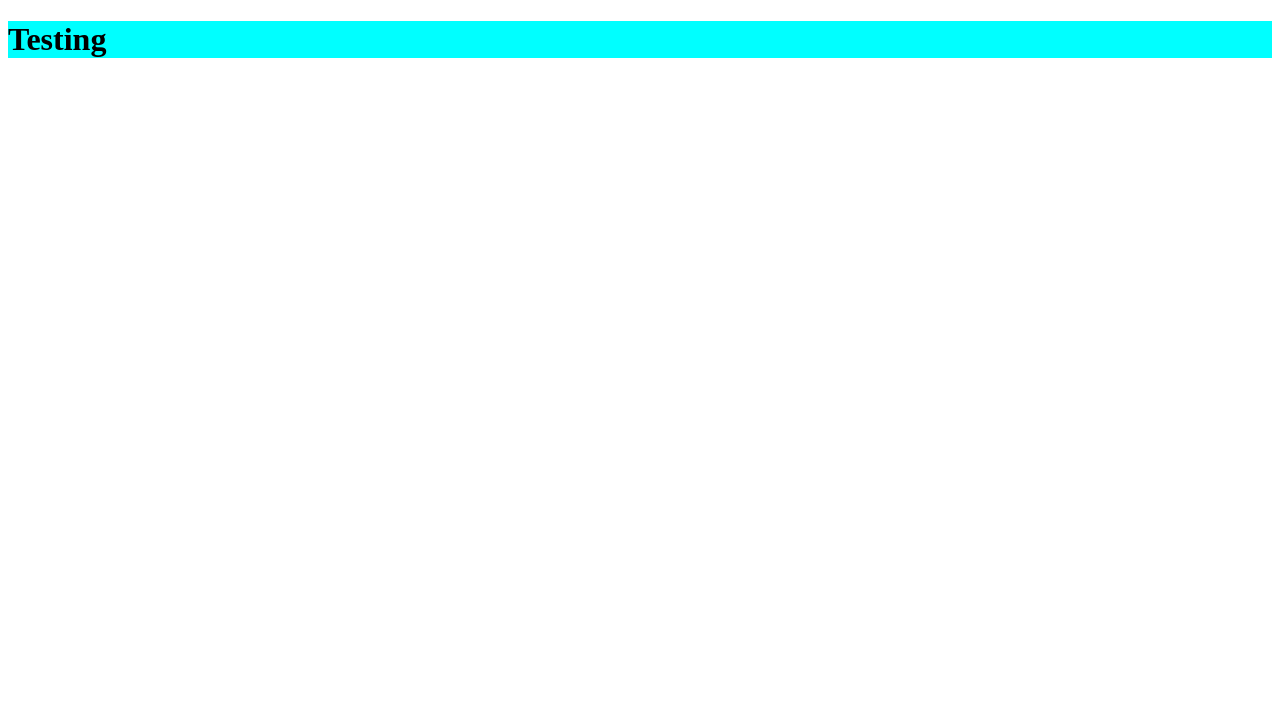
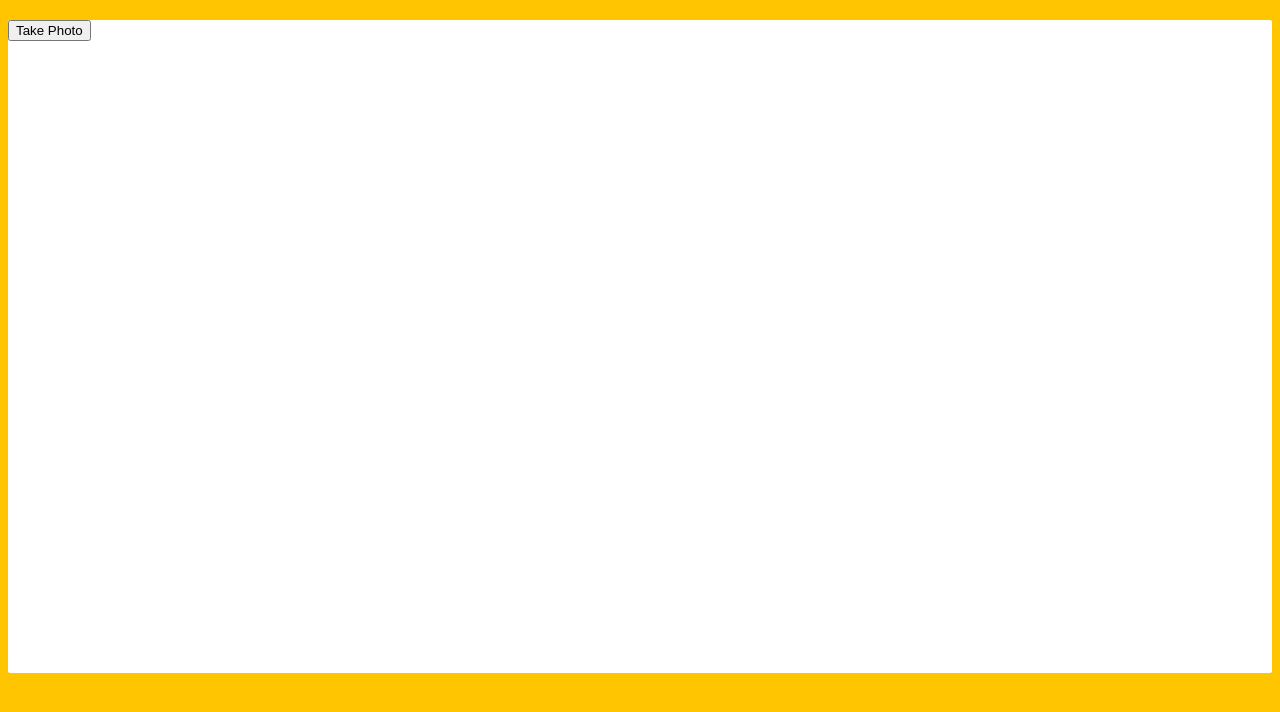
Before and after one commit to LJ-Fryer/js30-webcam-fun, a plain HTML site: page index.html in a window 1280 px wide. Drawn offline with Linux system fonts and the light colour scheme.

Commit message:
Skeleton

```diff
--- a/index.html
+++ b/index.html
@@ -8,7 +8,37 @@
     <link rel="stylesheet" href="./style.css" />
   </head>
   <body>
-    <h1>Testing</h1>
+    <div class="photobooth">
+      <div class="controls">
+        <button onClick="takePhoto()">Take Photo</button>
+        <!--       <div class="rgb">
+        <label for="rmin">Red Min:</label>
+        <input type="range" min=0 max=255 name="rmin">
+        <label for="rmax">Red Max:</label>
+        <input type="range" min=0 max=255 name="rmax">
+
+        <br>
+
+        <label for="gmin">Green Min:</label>
+        <input type="range" min=0 max=255 name="gmin">
+        <label for="gmax">Green Max:</label>
+        <input type="range" min=0 max=255 name="gmax">
+
+        <br>
+
+        <label for="bmin">Blue Min:</label>
+        <input type="range" min=0 max=255 name="bmin">
+        <label for="bmax">Blue Max:</label>
+        <input type="range" min=0 max=255 name="bmax">
+      </div> -->
+      </div>
+
+      <canvas class="photo"></canvas>
+      <video class="player"></video>
+      <div class="strip"></div>
+    </div>
+
+    <audio class="snap" src="./snap.mp3" hidden></audio>
     <script src="./index.js"></script>
   </body>
 </html>
--- a/index.js
+++ b/index.js
@@ -1 +1,7 @@
 console.log("Testing");
+
+const video = document.querySelector(".player");
+const canvas = document.querySelector(".photo");
+const ctx = canvas.getContext("2d");
+const strip = document.querySelector(".strip");
+const snap = document.querySelector(".snap");
--- a/style.css
+++ b/style.css
@@ -1,3 +1,72 @@
-h1 {
-  background-color: aqua;
+html {
+  box-sizing: border-box;
 }
+
+*,
+*:before,
+*:after {
+  box-sizing: inherit;
+}
+
+html {
+  font-size: 10px;
+  background: #ffc600;
+}
+
+.photobooth {
+  background: white;
+  max-width: 150rem;
+  margin: 2rem auto;
+  border-radius: 2px;
+}
+
+/*clearfix*/
+.photobooth:after {
+  content: "";
+  display: block;
+  clear: both;
+}
+
+.photo {
+  width: 100%;
+  float: left;
+}
+
+.player {
+  position: absolute;
+  top: 20px;
+  right: 20px;
+  width: 200px;
+}
+
+/*
+  Strip!
+*/
+
+.strip {
+  padding: 2rem;
+}
+
+.strip img {
+  width: 100px;
+  overflow-x: scroll;
+  padding: 0.8rem 0.8rem 2.5rem 0.8rem;
+  box-shadow: 0 0 3px rgba(0, 0, 0, 0.2);
+  background: white;
+}
+
+.strip a:nth-child(5n + 1) img {
+  transform: rotate(10deg);
+}
+.strip a:nth-child(5n + 2) img {
+  transform: rotate(-2deg);
+}
+.strip a:nth-child(5n + 3) img {
+  transform: rotate(8deg);
+}
+.strip a:nth-child(5n + 4) img {
+  transform: rotate(-11deg);
+}
+.strip a:nth-child(5n + 5) img {
+  transform: rotate(12deg);
+}
```
